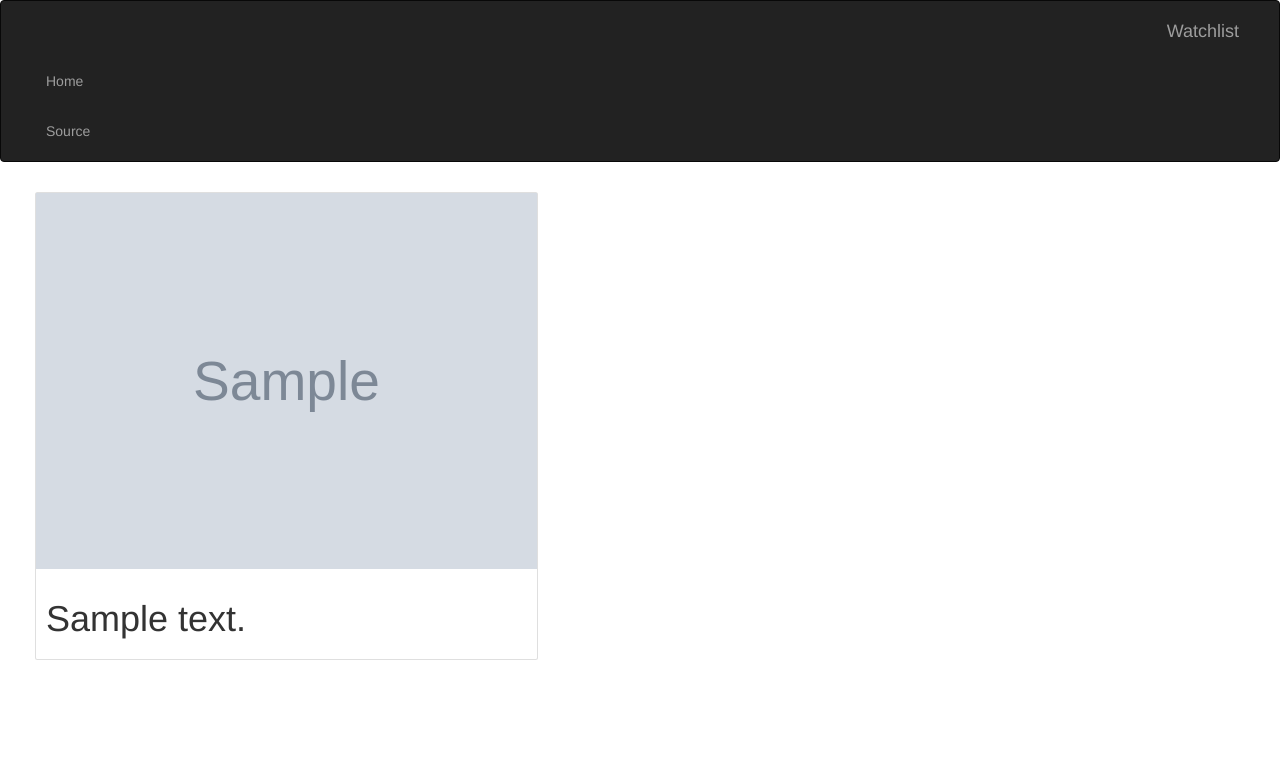
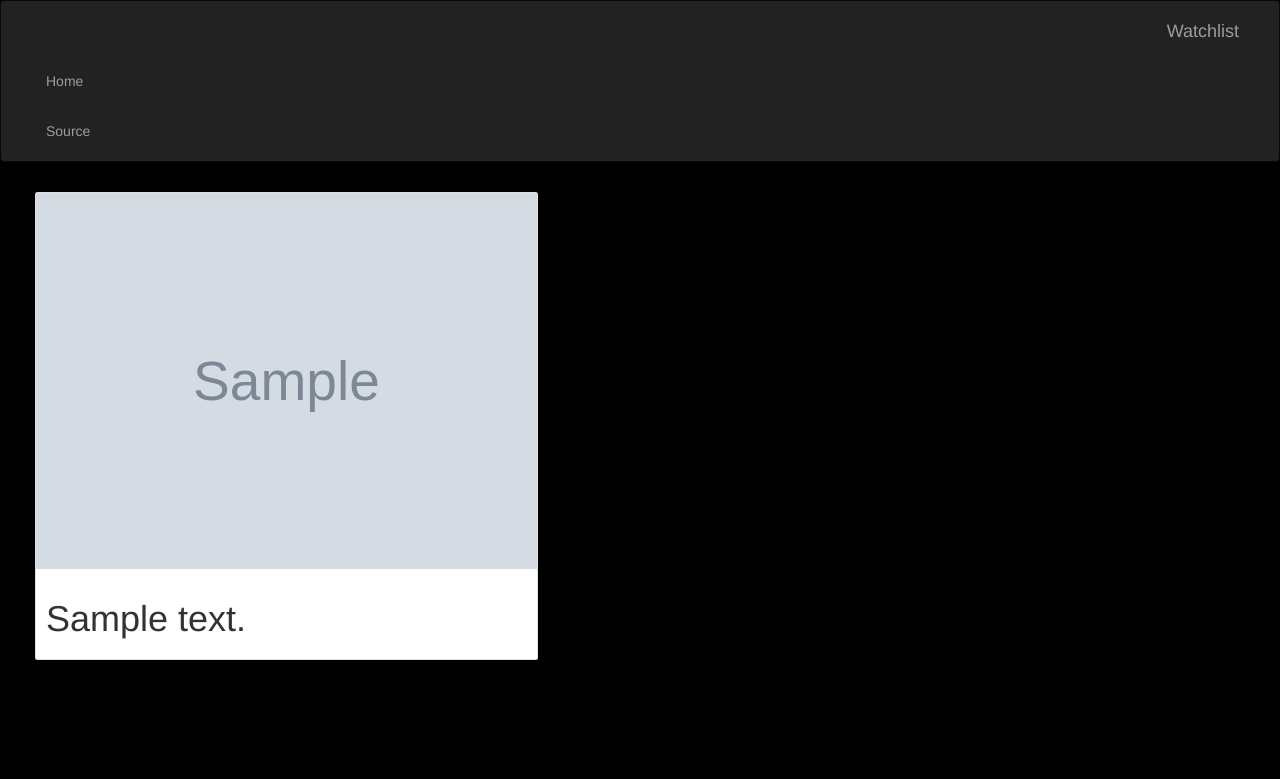
Before and after one commit to CERRAA/NEW-news, a Flask app: template app/templates/index.html in a window 1280 px wide. Shown: the top 779 px of the page. Run offline with Flask 2, Linux system fonts and the light colour scheme; the template is opened without the code that fills it: most values are stand-ins (such as "Sample title", 1, 10 or a date in 2020); grey boxes marked "Sample" are stand-in pictures; some libraries are stand-ins or nearby versions.

Commit message:
index.css file made and background color changed

```diff
--- /dev/null
+++ b/app/static/index.css
@@ -0,0 +1,3 @@
+body{
+    background-color: black;
+}
--- a/app/templates/index.html
+++ b/app/templates/index.html
@@ -4,7 +4,7 @@
 
 {% block styles%}
     {{ super() }}
-    <link rel="stylesheet" href="{{url_for('static',filename='css/index.css')}}">
+    <link rel="stylesheet" href="{{url_for('static',filename='index.css')}}">
 {% endblock %}
 <!-- Content block -->
 
```
